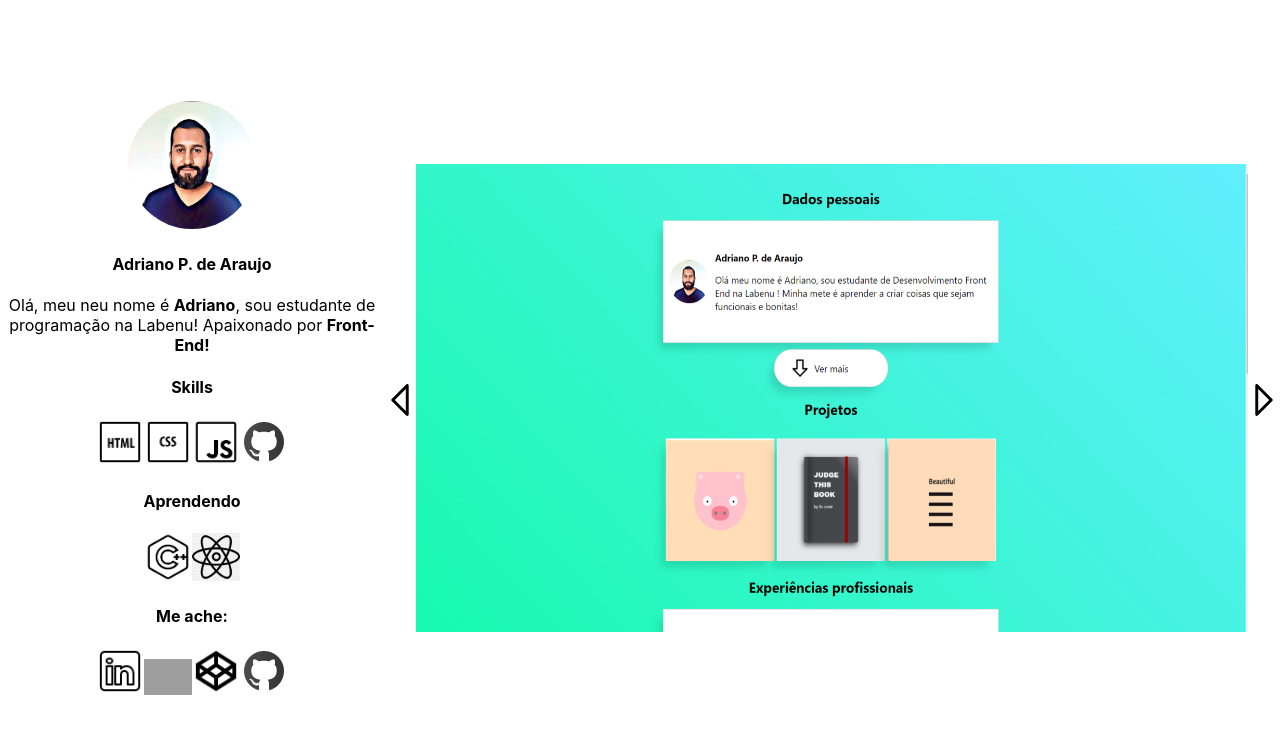
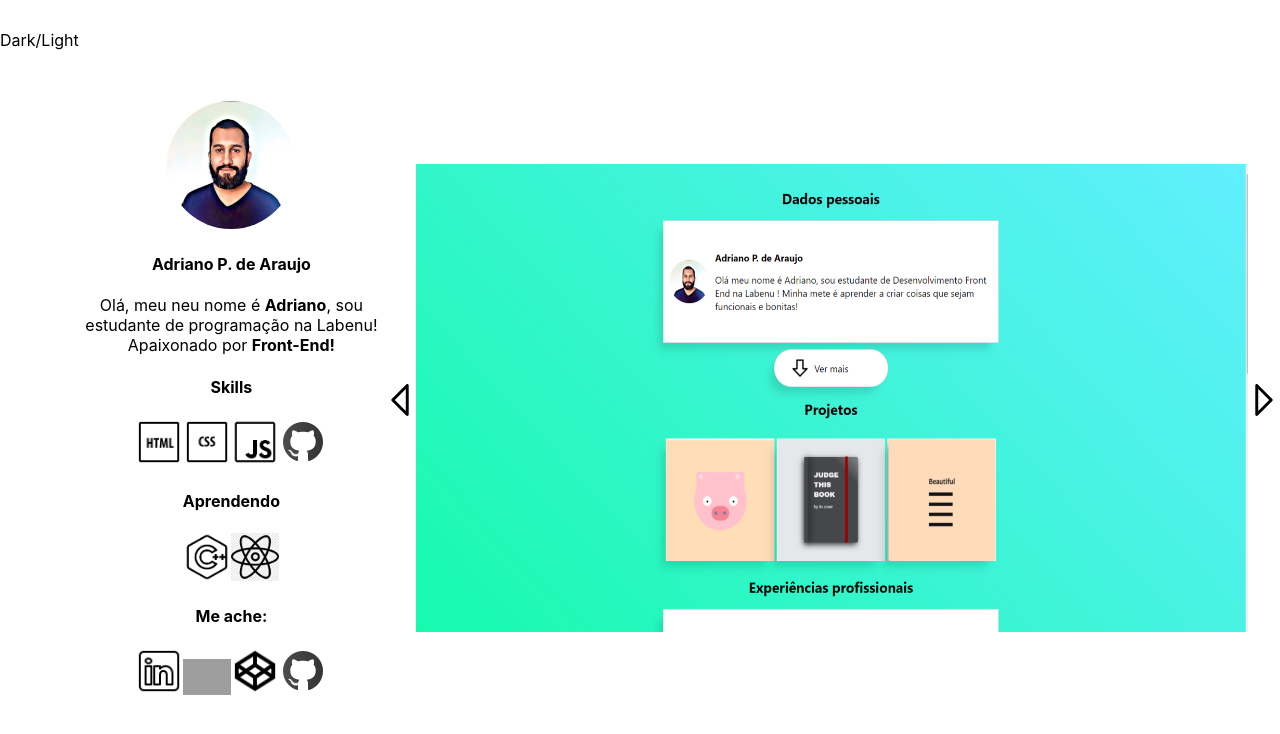
Before and after one commit to Pereira-Araujo/portfolio.beta, a React (Create React App) app in the folder portfolio_react/: page / in a window 1280 px wide. Shown: the top 734 px of the page. Built offline with nearby package versions, Linux system fonts and the light colour scheme; grey boxes are pictures that could not be loaded.

Commit message:
tenativa de darkMode

```diff
--- /dev/null
+++ b/portfolio_react/src/App.css
@@ -0,0 +1,8 @@
+.dark{
+    filter:invert(100%);
+}
+
+.darkTheme{
+    background-color:#111;
+    color:white;
+}
--- a/portfolio_react/src/App.js
+++ b/portfolio_react/src/App.js
@@ -1,10 +1,26 @@
 import Galeria from "./Componentes/Galeria/Galeria";
 import Sobre from "./Componentes/Sobre/Sobre";
-import { Container } from "./Estilos/EstiloApp";
+import { Container,BotaoDark } from "./Estilos/EstiloApp";
+import "./App.css";
+
+const dark = () => {
+  let body = document.querySelector("body");
+  body.classList.toggle("darkTheme");
+
+  let icones = document.querySelector(".icones");
+  let iconesAprendendo = document.querySelector(".iconesAprendendo");
+  let iconesAche = document.querySelector(".iconesAche");
+
+  icones.classList.toggle("dark");
+  iconesAprendendo.classList.toggle("dark");
+  iconesAche.classList.toggle("dark");
+};
 
 function App() {
   return (
+
     <Container>
+    <BotaoDark onClick={dark}>Dark/Light</BotaoDark>
       <Sobre />
       <Galeria />
     </Container>
--- a/portfolio_react/src/Componentes/Sobre/Sobre.js
+++ b/portfolio_react/src/Componentes/Sobre/Sobre.js
@@ -12,8 +12,10 @@ import iconeLinkedin from "../assets/Sobre_imagens/linkedin.png";
 import iconeRepl from "../assets/Sobre_imagens/repl.png";
 import iconeCodePen from "../assets/Sobre_imagens/codepen.png";
 
-import { Icones, FotoPerfil, IconeLink } from "../Props/Icones";
+import { Icones, FotoPerfil, IconeLink} from "../Props/Icones";
 import { Titulo } from "../Props/Titulo";
+
+
 
 const ContainerSobre = styled.main`
   display: flex;
@@ -35,6 +37,8 @@ class Sobre extends React.Component {
           <article>
             <Titulo titulo={"Adriano P. de Araujo"} />
 
+
+
             <p>
               Olá, meu neu nome é <b>Adriano</b>, sou estudante de programação
               na Labenu! Apaixonado por <b>Front-End!</b>
@@ -44,22 +48,26 @@ class Sobre extends React.Component {
           <article>
             <Titulo titulo={"Skills"} />
 
+          <span class="icones">
             <Icones iconeImagem={iconeHTML} />
             <Icones iconeImagem={iconeCSS} />
             <Icones iconeImagem={iconeJS} />
+          </span>
             <Icones iconeImagem={iconeGithub} />
           </article>
 
           <article>
             <Titulo titulo={"Aprendendo"} />
 
+          <span class="iconesAprendendo">
             <Icones iconeImagem={iconeC} />
             <Icones iconeImagem={iconeReact} />
+          </span>
           </article>
 
           <article>
             <Titulo titulo={"Me ache:"} />
-
+           <span class="iconesAche">
             <IconeLink
               link={"https://www.linkedin.com/in/araujocode/"}
               descricao={"linkedin"}
@@ -76,6 +84,7 @@ class Sobre extends React.Component {
               descricao={"CodePen"}
               iconeImagemLink={iconeCodePen}
             />
+            </span>
             <IconeLink
               link={"https://github.com/Pereira-Araujo"}
               descricao={"GitHub"}
--- a/portfolio_react/src/Estilos/EstiloApp.js
+++ b/portfolio_react/src/Estilos/EstiloApp.js
@@ -5,3 +5,10 @@ export const Container = styled.main`
   flex-direction: row;
   align-items: center;
 `;
+
+export const BotaoDark =styled.p`
+position:relative;
+bottom:360px;
+left:0;
+
+`
--- a/portfolio_react/src/index.js
+++ b/portfolio_react/src/index.js
@@ -9,6 +9,8 @@ ReactDOM.render(
     <App />
   </React.StrictMode>,
   document.getElementById('root')
+
+
 );
 
 // If you want to start measuring performance in your app, pass a function
```
Also changed, not shown: portfolio_react/src/Componentes/Props/Icones.js (line endings or trailing spaces), 1 other file (tests, documents, lock files or other folders).
